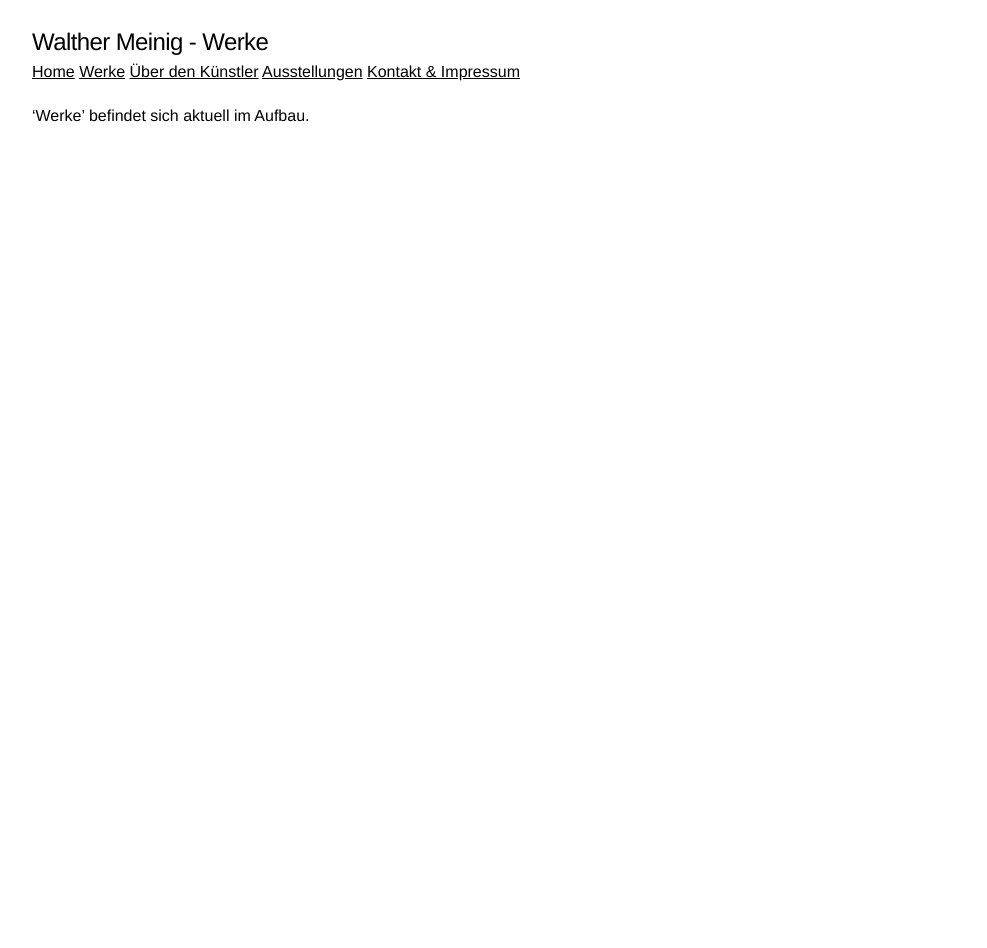
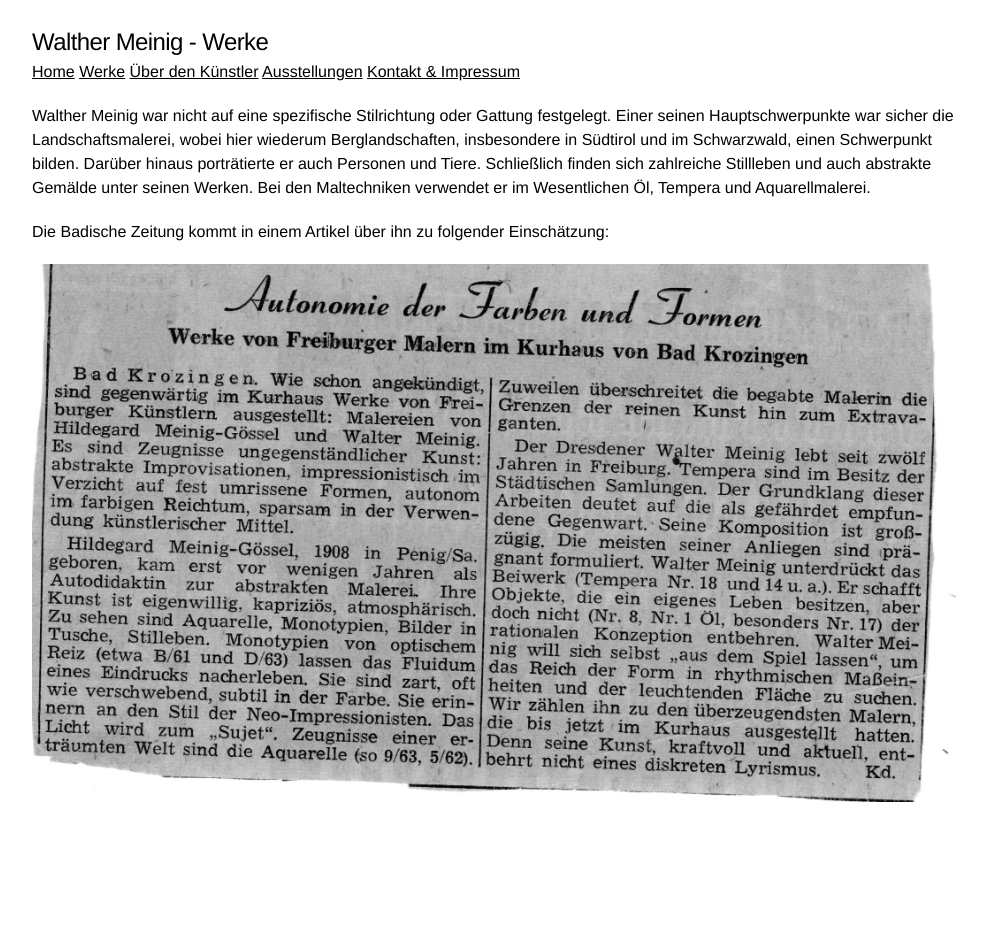
Before and after one commit to meinig-arts/meinig-arts.github.io, a Jekyll site: the page built from paintings.md, in a window 1280 px wide. Shown: the whole page, without its empty margins (146-1133 px from the left). Built offline with Jekyll 4.4.1, drawn with Linux system fonts in a browser that asks for light colours; our own code applies the rules of GitHub Pages for plain Markdown files.

Commit message:
Mehr Inhalte

```diff
--- a/paintings.md
+++ b/paintings.md
@@ -2,4 +2,10 @@
 title: Walther Meinig - Werke
 ---
 
-'Werke' befindet sich aktuell im Aufbau.
+Walther Meinig war nicht auf eine spezifische Stilrichtung oder Gattung festgelegt. Einer seinen Hauptschwerpunkte war sicher die Landschaftsmalerei, wobei hier wiederum Berglandschaften, insbesondere in Südtirol und im Schwarzwald, einen Schwerpunkt bilden.
+Darüber hinaus porträtierte er auch Personen und Tiere. Schließlich finden sich zahlreiche Stillleben und auch abstrakte Gemälde unter seinen Werken.
+Bei den Maltechniken verwendet er im Wesentlichen Öl, Tempera und Aquarellmalerei.
+
+Die Badische Zeitung kommt in einem Artikel über ihn zu folgender Einschätzung:
+
+![Artikel aus der Badischen Zeitung](assets/images/badische-zeitung-klein.png)
```
Also changed, not shown: assets/images/badische-zeitung-klein.png (added).
